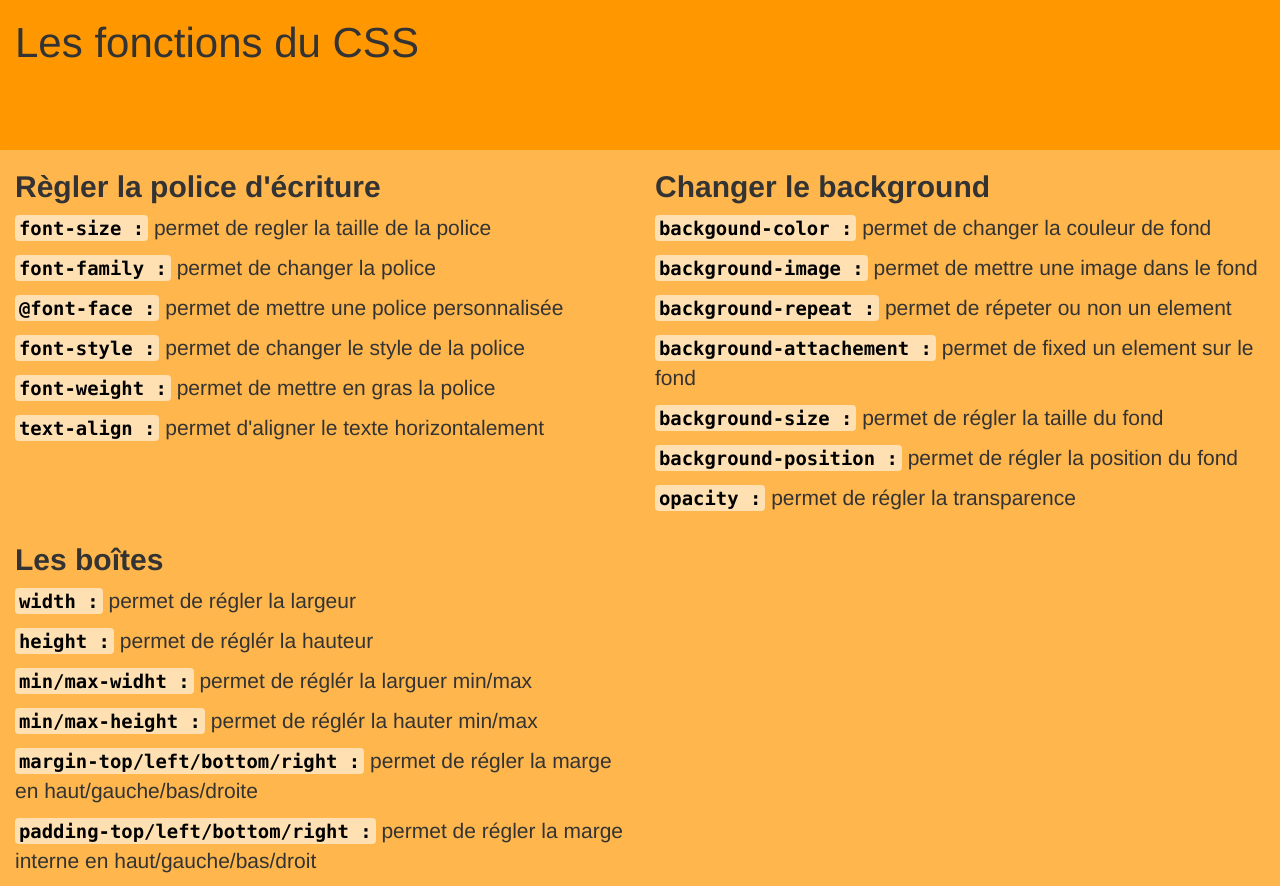
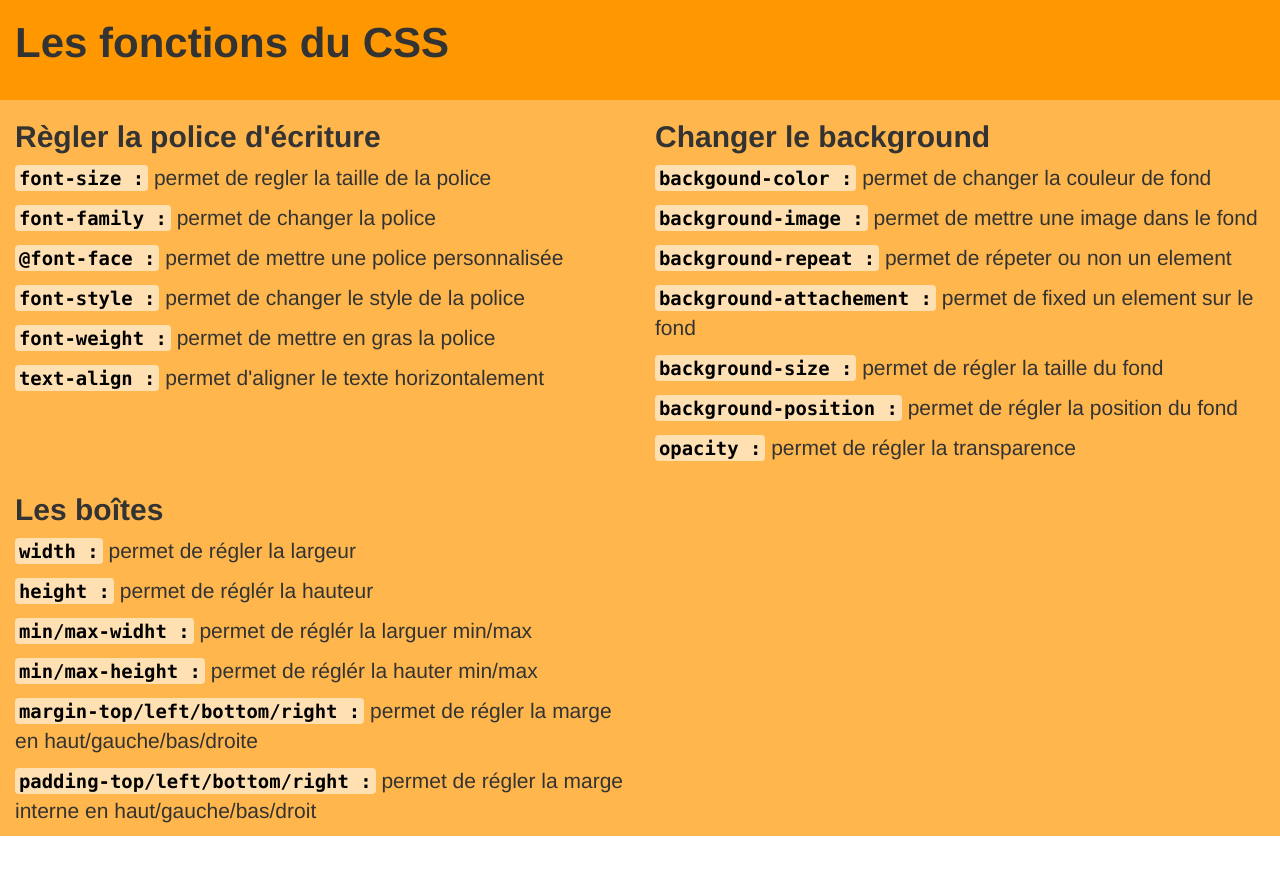
Before and after one commit to akvince/chcss, a plain HTML site: page index.html in a window 1280 px wide. After the commit the page ends 836 px from the top, so only its background shows below. Drawn offline with Linux system fonts and the light colour scheme.

Commit message:
modification de la police dans le css

```diff
--- a/style.css
+++ b/style.css
@@ -2,9 +2,11 @@
   margin: 0 auto;
   width: 100%;
   font-size: 1.5em;
+  font-family: helvetica;
 }
 h1{
   font-size: 2em;
+  font-weight: bold;
 }
 h2{
   font-weight: bold;
@@ -12,7 +14,7 @@ h2{
 header {
   background-color: #FF9800;
 
-  height: 150px;
+  height: 100px;
   box-shadow: 3px 3px 3px lightgray;
 }
 section {
```
